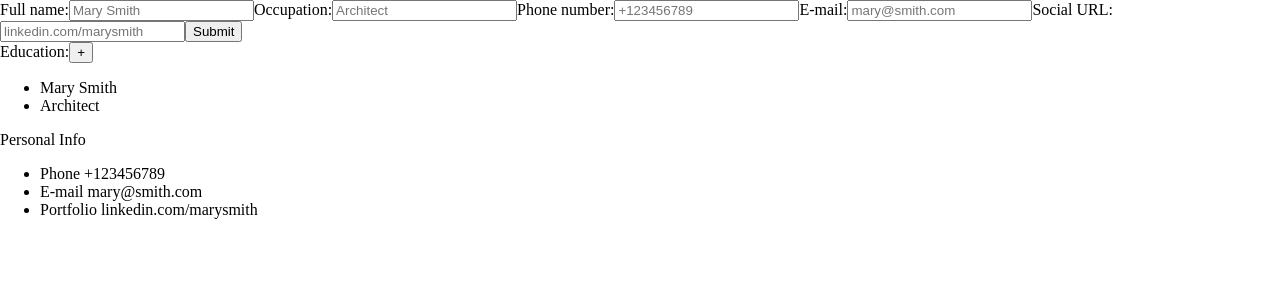
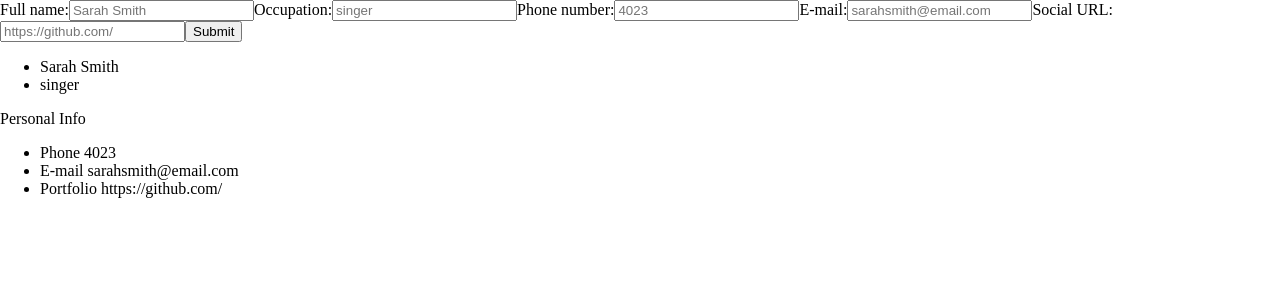
Before and after one commit to CriisMi/cv-project, a React (Create React App) app: page / in a window 1280 px wide. Shown: the top 300 px of the page. Built offline with nearby package versions, Linux system fonts and the light colour scheme.

Commit message:
Refactor using hooks Add personal info and update cv

```diff
--- a/src/App.css
+++ b/src/App.css
@@ -1,3 +1,7 @@
 .body {
   margin: 0;
 }
+
+.form.false {
+  visibility: hidden;
+}
--- a/src/App.js
+++ b/src/App.js
@@ -1,61 +1,35 @@
-import { Component } from "react";
+import { useState } from "react";
 import "./App.css";
-import Education from "./components/Education";
 import Form from "./components/Form";
 import Sidebar from "./components/Sidebar";
 
-class App extends Component {
-  constructor() {
-    super();
-    this.state = {
-      current: {
-        editing: 1,
-        submitted: 0,
-      },
-      data: {
-        name: "Mary Smith",
-        occupation: "Architect",
-        phone: "+123456789",
-        mail: "mary@smith.com",
-        social: "linkedin.com/marysmith",
-      },
-    };
+const App = () => {
+  const [editing, setEditing] = useState(true);
+  const [personalInfo, setPersonalInfo] = useState({
+    name: "Sarah Smith",
+    occupation: "singer",
+    phone: 4023,
+    mail: "sarahsmith@email.com",
+    social: "https://github.com/",
+  });
 
-    this.editInfo = this.editInfo.bind(this);
-    this.getData = this.getData.bind(this);
-  }
-
-  editInfo() {
-    this.setState({
-      current: { editing: 1, submitted: 0 },
-    });
-  }
-
-  getData = (data) => {
-    this.setState({
-      current: { editing: 0, submitted: 1 },
-      data: data,
-    });
+  const toggleEditing = () => {
+    setEditing(!editing);
   };
 
-  render() {
-    return (
-      <div className="body">
-        <div className="form">
-          {this.state.current.submitted ? (
-            <button onClick={this.editInfo}>Edit</button>
-          ) : null}
-          {this.state.current.editing ? (
-            <div>
-              <Form {...this.state.data} onSubmit={this.getData} />
-              <Education />
-            </div>
-          ) : null}
-        </div>
-        <Sidebar {...this.state.data} />
+  return (
+    <div className="body">
+      {!editing ? <button onClick={toggleEditing}>Edit</button> : null}
+      <div className={`form ${editing}`}>
+        <Form
+          toggleEditing={toggleEditing}
+          personalInfo={personalInfo}
+          setPersonalInfo={setPersonalInfo}
+        />
       </div>
-    );
-  }
-}
+      <Sidebar personalInfo={personalInfo} />
+    </div>
+  );
+};
 
 export default App;
--- a/src/components/Form.js
+++ b/src/components/Form.js
@@ -1,41 +1,30 @@
-import { Component } from "react";
 import "../styles/Form.css";
-import Education from "./Education";
 
-class Form extends Component {
-  constructor(props) {
-    super(props);
+const Form = (props) => {
+  let formInfo = props.personalInfo;
 
-    this.state = {
-      ...props,
-    };
-
-    this.handleSubmit = this.handleSubmit.bind(this);
-    this.handleChange = this.handleChange.bind(this);
-  }
-
-  handleChange = (e) => {
+  const handleChange = (e) => {
     const value = e.target.value;
-    this.setState({ [e.target.name]: value });
+    formInfo[e.target.name] = value;
     e.target.placeholder = value;
   };
 
-  handleSubmit = (e) => {
+  const handleSubmit = (e) => {
     e.preventDefault();
-    this.props.onSubmit(this.state);
+    props.toggleEditing();
+    props.setPersonalInfo(formInfo);
   };
 
-  render() {
   return (
     <div>
-        <form onSubmit={this.handleSubmit}>
+      <form>
         <label>
           Full name:
           <input
             type="text"
             name="name"
-              placeholder={this.props.name}
-              onChange={this.handleChange}
+            placeholder={formInfo.name}
+            onChange={handleChange}
           />
         </label>
         <label>
@@ -43,8 +32,8 @@ class Form extends Component {
           <input
             type="text"
             name="occupation"
-              placeholder={this.props.occupation}
-              onChange={this.handleChange}
+            placeholder={formInfo.occupation}
+            onChange={handleChange}
           />
         </label>
         <label>
@@ -52,8 +41,8 @@ class Form extends Component {
           <input
             type="tel"
             name="phone"
-              placeholder={this.props.phone}
-              onChange={this.handleChange}
+            placeholder={formInfo.phone}
+            onChange={handleChange}
           />
         </label>
         <label>
@@ -61,8 +50,8 @@ class Form extends Component {
           <input
             type="e-mail"
             name="mail"
-              placeholder={this.props.mail}
-              onChange={this.handleChange}
+            placeholder={formInfo.mail}
+            onChange={handleChange}
           />
         </label>
         <label>
@@ -70,17 +59,14 @@ class Form extends Component {
           <input
             type="URL"
             name="social"
-              placeholder={this.props.social}
-              onChange={this.handleChange}
+            placeholder={formInfo.social}
+            onChange={handleChange}
           />
         </label>
-          <button type="submit" onClick={this.submitInfo}>
-            Submit
-          </button>
+        <button onClick={handleSubmit}>Submit</button>
       </form>
     </div>
   );
-  }
-}
+};
 
 export default Form;
--- a/src/components/Sidebar.js
+++ b/src/components/Sidebar.js
@@ -1,26 +1,20 @@
-import { Component } from "react";
+const Sidebar = (props) => {
+  let personalInfo = props.personalInfo;
 
-class Sidebar extends Component {
-  constructor(props) {
-    super(props);
-  }
-
-  render() {
   return (
     <div>
       <ul className="title">
-          <li className="name">{this.props.name}</li>
-          <li className="occupation">{this.props.occupation}</li>
+        <li className="name">{personalInfo.name}</li>
+        <li className="occupation">{personalInfo.occupation}</li>
       </ul>
       <div className="header">Personal Info</div>
       <ul>
-          <li className="info">Phone {this.props.phone}</li>
-          <li className="info">E-mail {this.props.mail}</li>
-          <li className="info">Portfolio {this.props.social}</li>
+        <li className="info">Phone {personalInfo.phone}</li>
+        <li className="info">E-mail {personalInfo.mail}</li>
+        <li className="info">Portfolio {personalInfo.social}</li>
       </ul>
     </div>
   );
-  }
-}
+};
 
 export default Sidebar;
```
Lines whose indentation alone changed are shown as unchanged.
